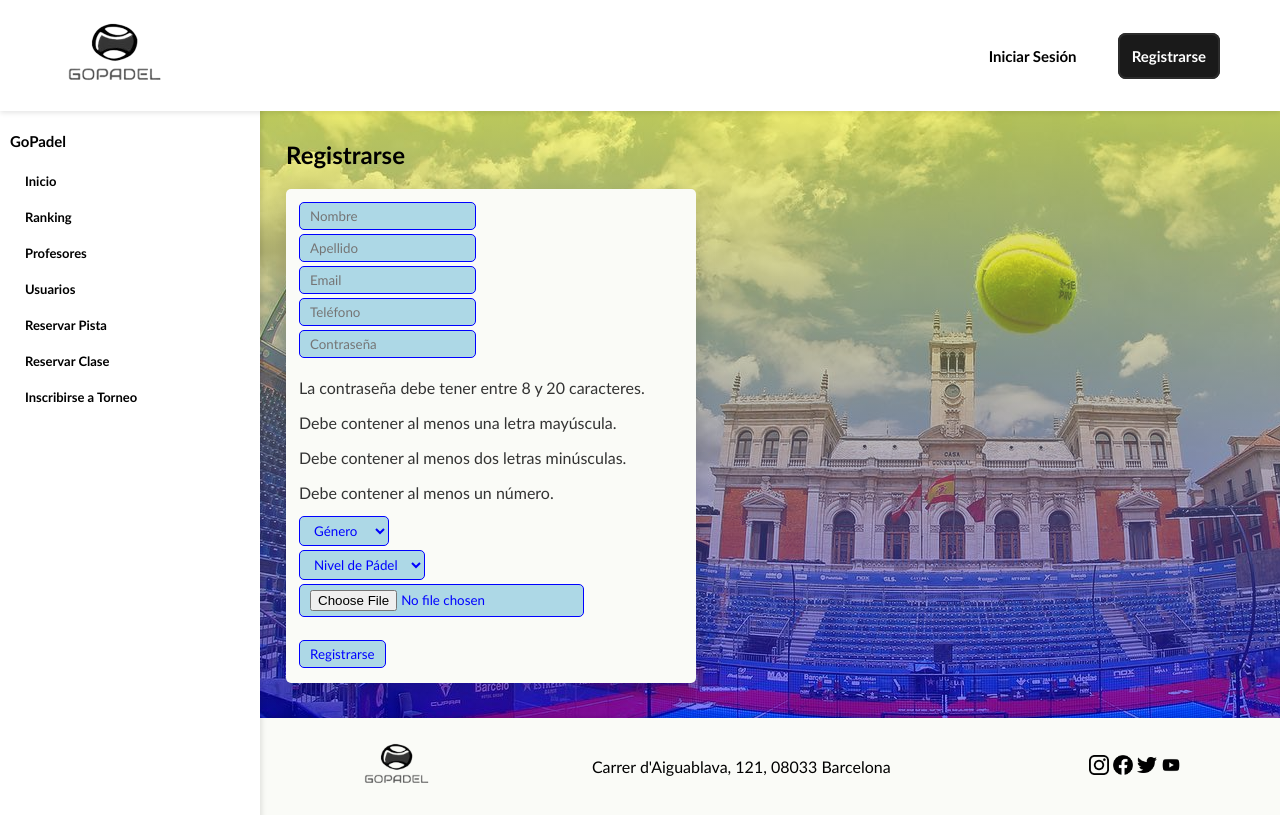
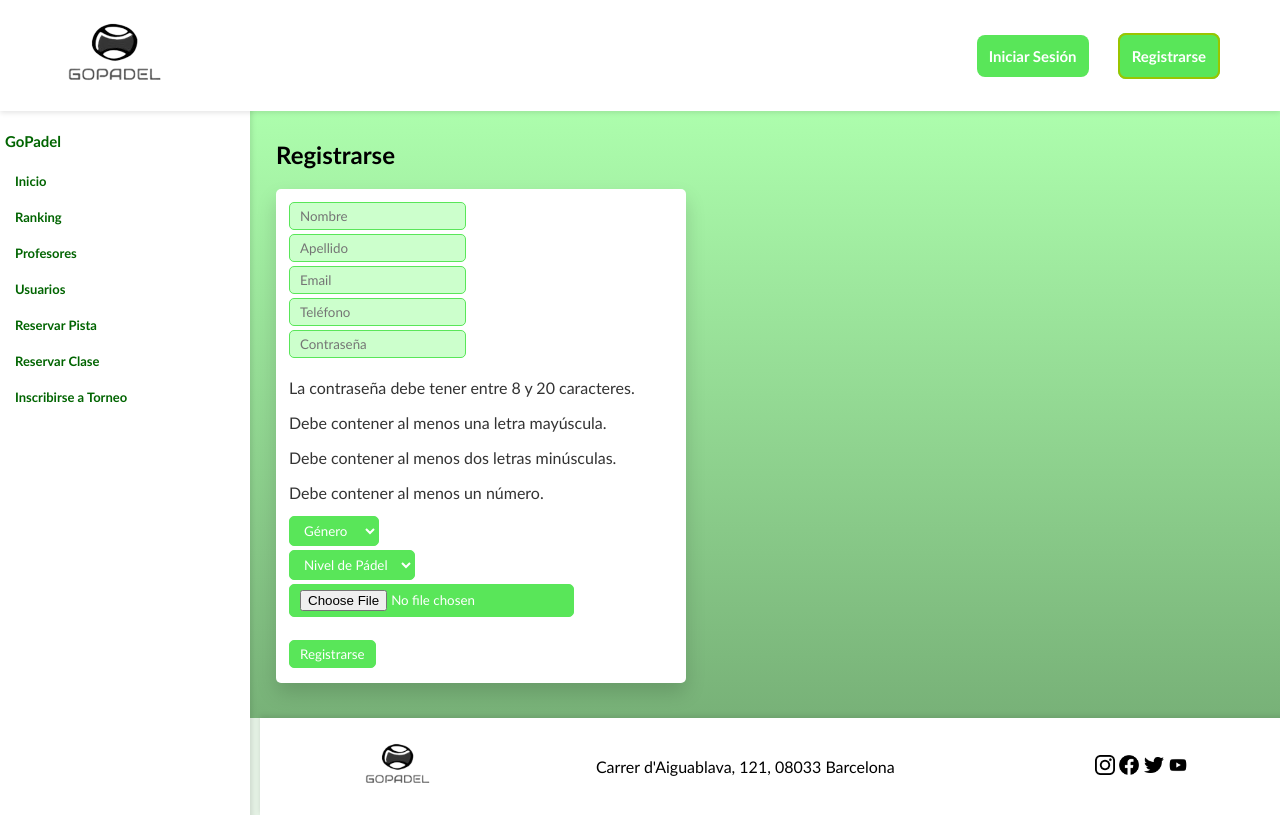
Before and after one commit to gallardo4/goPadel, a PHP site: page /register.php in a window 1280 px wide. Run offline with PHP 8.4, Linux system fonts and the light colour scheme.

Commit message:
nuevo estilo

```diff
--- a/components/style.css
+++ b/components/style.css
@@ -3,25 +3,29 @@
     text-align: justify;
 }
 
-body,html{
+body, html {
     height: 85%;
+    margin: 0;
 }
 
 body {
     margin-top: 100px;
     margin-left: 20px;
+    background-color: #e5f2e5;
 }
 
-#id{
+#id {
     display: flex;
 }
-h1{
+
+h1 {
     margin-left: 15px;
+    color: #9ac500;
 }
 
-.navLateral{
-    margin-left: 10px;
-    background-color: white;
+.navLateral {
+
+    background-color: #ffffff;
     text-align: left;
     position: fixed;
     height: 100%;
@@ -35,46 +39,42 @@ h1{
 
 .navLateral h2 {
     font-size: 15px;
-}
+    color: #006400;
+margin-left: 5px;}
 
 .navLateral a {
     font-size: 13px;
     font-weight: bold;
+    color: #006400;
 }
 
-.indexA{
+.indexA {
     padding: 10px 15px;
     border-radius: 5px;
     text-decoration: none;
     font-size: 18px;
-    color: black;
+    color: #9ac500;
     display: block;
-    top: 0;
-    left: 0;
-    margin-right: 10px;
-
 }
 
-.indexA:hover{
-    padding: 10px 15px;
-    background-color: #F5F5F5;
+.indexA:hover {
+    background-color: #ccffcc;
     border-radius: 5px;
-    margin-right: 10px;
 }
 
-.profileImg{
+.profileImg {
     height: 2.5rem;
     width: 2.5rem;
-    border-radius:100%;
+    border-radius: 100%;
     z-index: 1;
 }
 
-.profileUser{
+.profileUser {
     width: 80%;
     height: 2.5rem;
     margin: 20px auto;
     display: flex;
-    border-radius: 25px ;
+    border-radius: 25px;
 }
 
 .userNameRedirection {
@@ -83,82 +83,75 @@ h1{
     text-decoration: none;
     padding: 5px 10px;
     font-size: 18px;
-    color: blue;
-    background-color: lightblue;
+    color: #ffffff;
+    background-color: #59e659;
     border-radius: 95px;
     margin-left: -42px;
-    padding-left:50px;
-    padding-right:15px ;
+    padding-left: 50px;
+    padding-right: 15px;
     transition: background-color 0.3s, color 0.3s;
 }
 
 .userNameRedirection:hover {
-    background-color: blue;
-    color: white;
+    background-color: #c6f02e;
 }
 
 .anyadirComentario {
-    color: blue;
+    color: #ffffff;
     text-decoration: none;
     padding: 5px 10px;
-    border: 1px solid blue;
+    border: 1px solid #59e659;
     border-radius: 5px;
-    background-color: lightblue;
+    background-color: #59e659;
     transition: background-color 0.3s, color 0.3s;
 }
 
 .anyadirComentario:hover {
-    background-color: blue;
-    color: white;
+    background-color: #9ac500;
+    color: #ffffff;
     cursor: pointer;
 }
 
 .anyadirComentarioTexto {
-    color: blue;
+    color: #59e659;
     text-decoration: none;
     padding: 5px 10px;
-    border: 1px solid blue;
+    border: 1px solid #59e659;
     border-radius: 5px;
-    background-color: lightblue;
+    background-color: #ccffcc;
     transition: background-color 0.3s, color 0.3s;
 }
 
 .anyadirComentarioTexto:hover {
-    background-color: blue;
-    color: white;
+    background-color: #9ac500;
+    color: #ffffff;
     cursor: text;
 }
 
 .iniciaSesion {
-    color: blue;
+    color: #59e659;
     text-decoration: none;
     transition: color 0.3s;
 }
 
 .iniciaSesion:hover {
-    color: lightblue;
+    color: #9ac500;
     text-decoration: none;
     cursor: pointer;
 }
 
-.paginaDiv{
-    margin-left: 240px;
+.paginaDiv {
+    margin-left: 230px;
     margin-right: -8px;
-    background-color: rgba(0, 0, 0, 0.377);
+    background-color: #f0fff0;
     padding: 20px;
-    background-color: #F9FAEF;
     min-height: 100%;
-    background-image: linear-gradient(
-        to bottom,
-        rgba(255, 255, 0, 0.5),
-        rgba(0, 0, 255, 0.5)
-      ), url("./src/torneo.jpg");
-
+    background-image: linear-gradient(to bottom, rgba(108, 255, 108, 0.5), rgba(0, 100, 0, 0.5));
+    overflow-y: hidden;
 }
 
-
 .sectionPresentacion {
-    background: #f9f9f9;
+    background: #ffffff;
     padding: 20px;
     margin: 10px 0;
     border-radius: 8px;
@@ -275,14 +253,11 @@ footer nav ul li {
     display: flex;
     justify-content: space-around;
     align-items: center;
-    background-color: #FAFBF7;
+    background-color: #ffffff;
     padding: 20px;
-    margin-left: 240PX;
+    margin-left: 240px;
     margin-bottom: -10px;
     margin-right: -8px;
-    bottom: 0;
-    left: 0;
-    right: 0;
     box-shadow: 0 -2px 5px rgba(0, 0, 0, 0.1);
     z-index: 1;
 }
@@ -304,51 +279,49 @@ header {
 .logoHeader {
     font-size: 15px;
     text-decoration: none;
-    color: black;
+    color: #9ac500;
 }
 
 header div a {
     font-size: 15px;
     font-weight: bold;
     text-decoration: none;
+    color: #9ac500;
 }
 
 .loginBtn {
-    color: black;
+    color: #ffffff;
     padding: 12px;
     border-radius: 8px;
     margin-right: 20px;
+    background-color: #59e659;
     transition: background-color 0.3s;
 }
 
-.loginBtn:hover{
-    background-color: #F5F5F5;
-    padding: 12px;
-    border-radius: 8px;
+.loginBtn:hover {
+    background-color: #9ac500;
 }
 
-.registerBtn     {
+.registerBtn {
     margin-left: 5px;
-    color: white;
-    border: 2px solid #2c2c2c;
-    background-color: #1a1a1a;
+    color: #ffffff;
+    border: 2px solid #9ac500;
+    background-color: #59e659;
     padding: 12px;
     border-radius: 8px;
     transition: background-color 0.3s;
 }
 
 .registerBtn:hover {
-    border: 2px solid #2c2c2c;
-    background-color: #696969;
+    background-color: #004d00;
 }
-
 
 .formularios {
     padding-left: 6px;
 }
 
 .formularios .formularioVerde {
-    background-color: #FAFBF7;
+    background-color: #ffffff;
     padding: 10px;
     border-radius: 5px;
     max-width: 250px;
@@ -358,19 +331,10 @@ header div a {
 .formularios .formularioVerde table tr td p {
     font-size: 14px;
     font-weight: bold;
-    max-width: 172px;
 }
 
-.formularios .formularioVerde1 {
-    background-color: #FAFBF7;
-    padding: 10px;
-    border-radius: 5px;
-    max-width: 390px;
-    box-shadow: 0 10px 20px rgba(0, 0, 0, 0.15);
-}
-
-.formularioVerde2 {
-    background-color: #FAFBF7;
+.formularios .formularioVerde1, .formularioVerde2 {
+    background-color: #ffffff;
     padding: 10px;
     border-radius: 5px;
     max-width: 390px;
```
Also changed, not shown: other parts of components/style.css (+33 -49 lines), components/src/padel.jpg (deleted), components/src/padel1.jpg (deleted), components/src/torneo.jpg (deleted).
